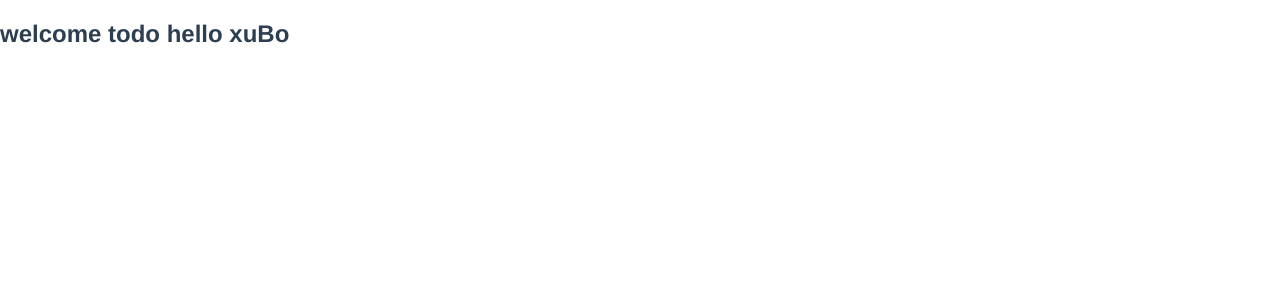
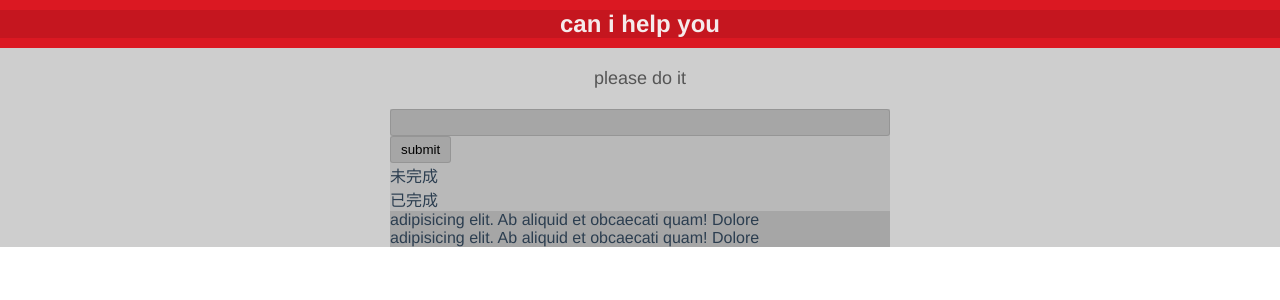
Before and after one commit to BLOODMAGEBURT/todo-css, a Vue app: page /#/todo in a window 1280 px wide. Shown: the top 300 px of the page. Built offline with nearby package versions, Linux system fonts and the light colour scheme.

Commit message:
add remove

```diff
--- a/src/components/ToDo.vue
+++ b/src/components/ToDo.vue
@@ -1,7 +1,35 @@
 <template>
-    <div class="todo">
-      <h2>welcome todo {{ msg }}</h2>
+  <div class="todo">
+    <div class="navbar">
+      <h1>can i help you</h1>
     </div>
+    <div class="header">
+      please do it
+    </div>
+    <form id="task-form" @submit.prevent="addOrUpdate">
+      <div class="wrap">
+        <input type="text" id="task-input" @keyup.enter="addOrUpdate" v-model="current.title">
+        <button type="submit">submit</button>
+      </div>
+    </form>
+    <div class="task-list">
+      <div class="wrap">
+        未完成
+        <div class="task-item" v-for="(item, index) in list" :key="item.index">
+          {{item.title}}--{{ index }}
+          <button @click="remove(index)">删除</button>
+          <button @click="current=item">更新</button>
+        </div>
+      </div>
+    </div>
+    <div class="task-list">
+      <div class="wrap">
+        已完成
+        <div class="task-item">adipisicing elit. Ab aliquid et obcaecati quam! Dolore</div>
+        <div class="task-item">adipisicing elit. Ab aliquid et obcaecati quam! Dolore</div>
+      </div>
+    </div>
+  </div>
 </template>
 
 <script>
@@ -9,16 +37,92 @@ export default {
   name: 'todo',
   data () {
     return {
-      msg: 'hello xuBo'
+      current: {},
+      list: []
     }
   },
   methods: {
+    addOrUpdate () {
+      let id = this.current.id
+      let title = this.current.title
+      if (id) {
+        // update
+        let todo = this.list.find(item => item.id === id)
+        todo.title = title
+      } else {
+        // add
+        if (!title) return
+        console.log(123)
+        let todo = Object.assign({}, this.current)
+        todo.id = this.getNextId()
+        this.list.push(todo)
+      }
+      this.current.title = ''
+    },
+    remove (index) {
+      this.list.splice(index, 1)
+    },
+    // getNextId: () => this.list.length + 1
+    getNextId () {
+      return this.list.length + 1
+    }
   }
 }
+function set (key, val) {
+  localStorage.setItem(key, JSON.stringify(val))
+}
+
+function get (key) {
+  let json = localStorage.getItem(key)
+  if (json) {
+    return JSON.parse(json)
+  }
+}
+
+window.ms = {
+  set: set,
+  get: get
+}
+
 </script>
 
 <style scoped>
   * {
-    /*background-color: rgba(0, 0, 0, 0.1);*/
+    background-color: rgba(0, 0, 0, 0.1);
+    box-sizing: border-box;
+  }
+
+  .navbar, .header {
+    text-align: center;
+  }
+
+  .navbar {
+    background: #db1822;
+    color: #f5ebeb;
+    padding: 10px 0;
+  }
+
+  .navbar h1 {
+    font-size: 24px;
+    margin: 0;
+  }
+
+  .header {
+    font-size: 18px;
+    padding: 20px 0;
+    color: #555;
+  }
+  .wrap {
+    max-width: 500px;
+    margin: 0 auto;
+  }
+  input, button {
+    display: block;
+    border: 1px solid rgba(0,0,0,0.1);
+    border-radius: 3px;
+    padding: 5px 10px;
+  }
+  input {
+    width: 100%;
   }
 </style>
```
